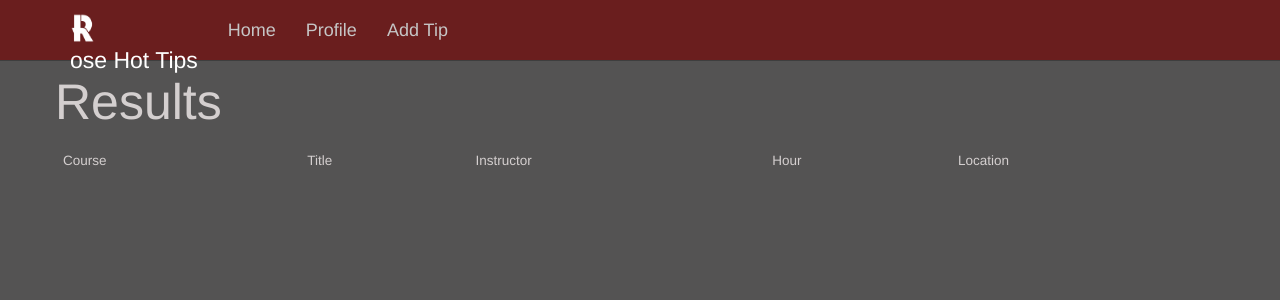
After one commit to rockwotj/rose-hot-tips, a Python web app: template templates/resultPage.html in a window 1280 px wide. The commit adds this page. Shown: the top 300 px of the page. Run offline with Jinja, Linux system fonts and the light colour scheme; the template is opened without the code that fills it, so the values that code supplies are empty; some libraries are stand-ins or nearby versions.

Commit message:
Able to query for all results in a term!

```diff
--- a/handlers/base_handler.py
+++ b/handlers/base_handler.py
@@ -19,9 +19,10 @@ class BasePage(webapp2.RequestHandler):
         user = users.get_current_user()
         user = user_utils.get_user_key_from_email(user.email())
         template = main.jinja_env.get_template(self.get_template())
-        self.response.out.write(template.render(self.get_template_values()))
+        values = self.get_template_values(user)
+        self.response.out.write(template.render(values))
 
-    def get_template_values(self):
+    def get_template_values(self, user):
         raise Exception("Subclasses must override this method")
 
     def get_template(self):
--- a/models.py
+++ b/models.py
@@ -34,6 +34,11 @@ class Section(ndb.Model):
     instructor = ndb.KeyProperty(kind=Instructor, repeated=True)
     location = ndb.StringProperty()  # ie. O257:M225
     section = ndb.StringProperty()  # ie. 01
+    full_title = ndb.ComputedProperty(lambda self: self.key.parent().string_id() + "-" + self.section)
+
+    @property
+    def instructors(self):
+        return self.instructor
 
 class Review(ndb.Model):
     """ A review object that a user gives to a professor and a class. """
--- a/static/css/rose-hot-tips.css
+++ b/static/css/rose-hot-tips.css
@@ -10,3 +10,7 @@
 #main-page-h1 {
 	font: 6.1em "Sigmar One" !important;
 }
+
+#search_results{
+	font-size: .75em
+}
--- a/templates/admin.html
+++ b/templates/admin.html
@@ -2,7 +2,7 @@
 <html>
 {% include "templates/header.html" %}
 <body>
-	<style>
+<style>
 .well {
 	padding-bottom: 50px;
 	color: black;
--- /dev/null
+++ b/templates/resultPage.html
@@ -0,0 +1,40 @@
+<!DOCTYPE html>
+<html>
+{% include "templates/header.html" %}
+<body>
+	{% include "templates/navbar.html" %}
+	<!-- Start Landing Page -->
+	<div class="container" style="margin-top: 50px">
+		<div class="row">
+			<h1>Results</h1>
+			<table id="search_results" class="table table-hover">
+				<thead>
+					<tr>
+						<td>Course</td>
+						<td>Title</td>
+						<td>Instructor</td>
+						<td>Hour</td>
+						<td>Location</td>
+					</tr>
+				</thead>
+				<tbody>
+					{% for result in results %}
+					<tr>
+						<td><a href="#{{result.key.parent().string_id()}}">{{result.full_title}}</a></td>
+						<td>{{result.key.parent().get().title}}</td>
+						<td>
+						  {% for i in result.instructor %}
+						  <a href="{{i.string_id()}}">{{i.get().name}}</a>
+						  {% endfor %}
+						</td>
+						<td>{{result.hour}}</td>
+						<td>{{result.location}}</td>
+					</tr>
+					{% endfor %}
+				</tbody>
+			</table>
+		</div>
+	</div>
+	{% include "templates/footer.html" %}
+</body>
+</html>
```
Also changed, not shown: handlers/main_handler.py (+16 -3 lines), templates/landingPage.html (+5 -4 lines).
